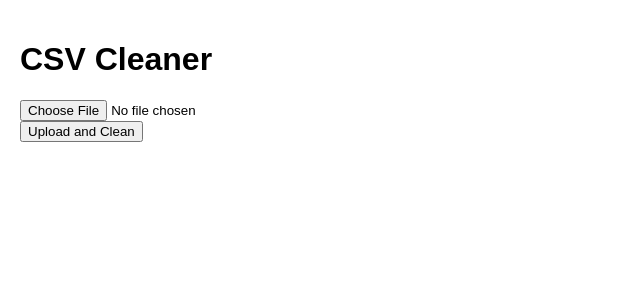
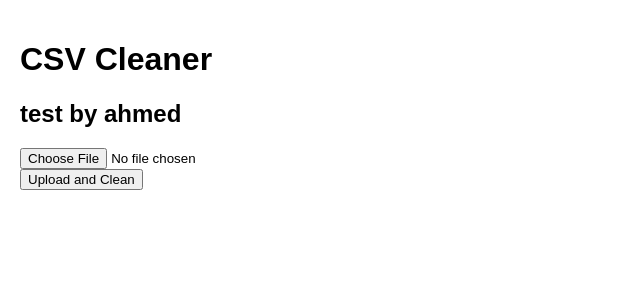
Before and after one commit to Ahmed-usama12/first-release, a React (Create React App) app in the folder frontend/: page / in a window 1280 px wide. Shown: the top 300 px of the page, without its empty margins (0-640 px from the left). Built offline with nearby package versions, Linux system fonts and the light colour scheme.

Commit message:
add test by ahmed

```diff
--- a/frontend/src/App.js
+++ b/frontend/src/App.js
@@ -41,6 +41,7 @@ function App() {
     return (
         <div style={{ padding: "20px", fontFamily: "Arial, sans-serif" }}>
             <h1>CSV Cleaner</h1>
+            <h2>test by ahmed</h2>
             <input type="file" accept=".csv" onChange={handleFileChange} />
             <br />
             <button onClick={handleUpload} disabled={loading}>
```
